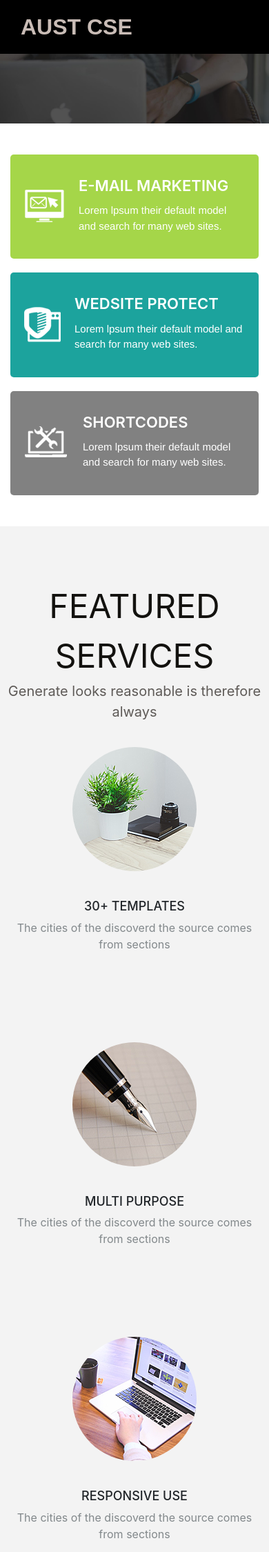
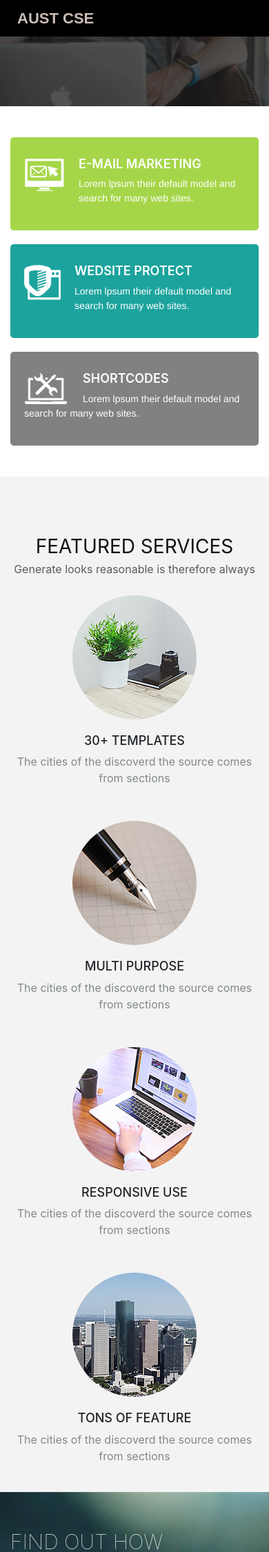
Before and after one commit to mirarifhasan/PHPCourse, a PHP site: page / in a window 390 px wide. Shown: the top 2250 px of the page at 69% size. Run offline with PHP 8.4, Linux system fonts and the light colour scheme.

Commit message:
575px responsive

```diff
--- a/Lab2_Assignment2/css/main.css
+++ b/Lab2_Assignment2/css/main.css
@@ -146,12 +146,91 @@
 
 
 
+@media (max-width: 575px){
+    .header p{
+        color: #C9BCB6;
+        font-size: 22px;
+        padding: 10px;
+        font-family: sans-serif;
+        font-weight: bold;
+    }
+
+    .details h1{
+        font-size: 18px;
+        font-weight: 600;
+        margin: 8px 0;
+    }
+
+    .details p{
+        font-size: 14px;
+        font-family:  Helvetica;
+    }
+
+    .icon{
+        float: left;
+        margin-right: 20px;
+        margin-top: 10px;
+    }
+
+    .text-area h{
+        padding-top: 10px;
+        color: #13120F;
+        font-size: 28px;
+        font-weight: normal;
+    }
+
+    .text-area p{
+        font-size: 16px;
+        color: #5E5A57;
+    }
+
+    .featuredServices{
+        background: #F3F3F3;
+        text-align: center;
+        margin-top: 45px;
+    }
+
+    .column21 img{
+        border-radius: 50%;
+        padding: 10px 0px;
+    }
+
+    .column21 h5{
+        margin-top: 10px;
+        font-size: 18px;;
+    }
+
+    .column21 p{
+        color: #82888B;
+        margin-bottom: 40px;
+    }
+
+    .aust-top p{
+        padding-top: 150px;
+        font-size: 25px;
+        color: white;
+        font-weight: 100;
+        margin-bottom: -10px;
+    }
+    .aust-bottom p{
+        font-size: 30px;
+        color: white;
+        font-weight: 650;
+        margin-right: 15px;
+    }
+    .footer{
+        background-color: black;
+        padding: 15px 0;
+        text-align: center;
+    }
+
+    .footer p{
+        color: white;
+        font-size: 14px;
+    }
+}
+
 @media (max-width: 768px) {
-/*
-.banner img{
-    height: 220px;
-}*/
-
     .column1{
         background-color: #A5D649;
         padding: 20px;
@@ -206,6 +285,4 @@
         padding: 10px 0px;
         width: 200px;
     }
-
-
 }
--- a/Lab2_Assignment2/index.html
+++ b/Lab2_Assignment2/index.html
@@ -9,7 +9,7 @@
     <link rel="stylesheet" href="css/bootstrap.min.css">
     <link rel="stylesheet" href="css/main.css">
 
-    <title>Bootstrap</title>
+    <title>Bootstrap Assignment</title>
 </head>
 
 <body>
@@ -78,6 +78,7 @@
 
         <div class="container">
             <div class="row">
+
                 <div class="col-md-3">
                     <div class="column21">
                         <img src="image/img1.png" class="img-fluid" alt="img1">
@@ -139,10 +140,10 @@
 
 
 
-<!-- Optional JavaScript -->
-<!-- jQuery first, then Popper.js, then Bootstrap JS -->
-<script src="js/jquery.min.js"></script>
-<script src="js/popper.min.js"></script>
-<script src="js/bootstrap.min.js"></script>
+    <!-- Optional JavaScript -->
+    <!-- jQuery first, then Popper.js, then Bootstrap JS -->
+    <script src="js/jquery.min.js"></script>
+    <script src="js/popper.min.js"></script>
+    <script src="js/bootstrap.min.js"></script>
 </body>
 </html>
```
Lines whose indentation alone changed are shown as unchanged.
